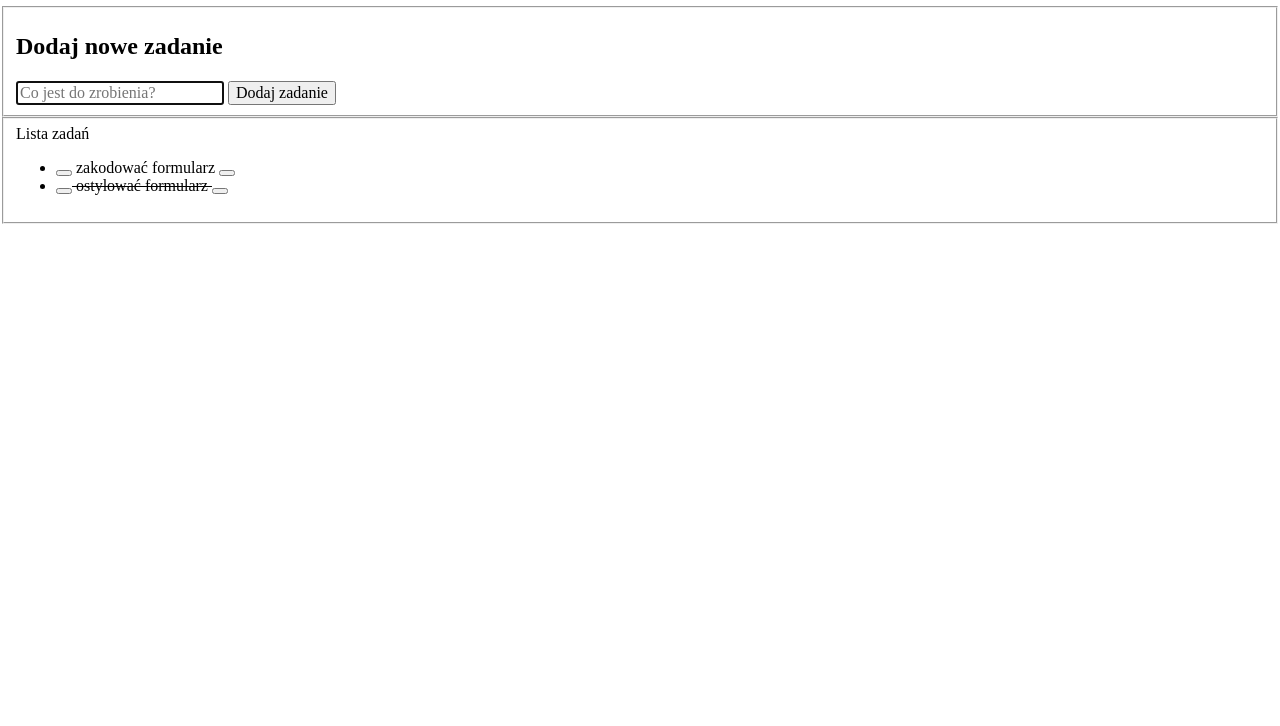
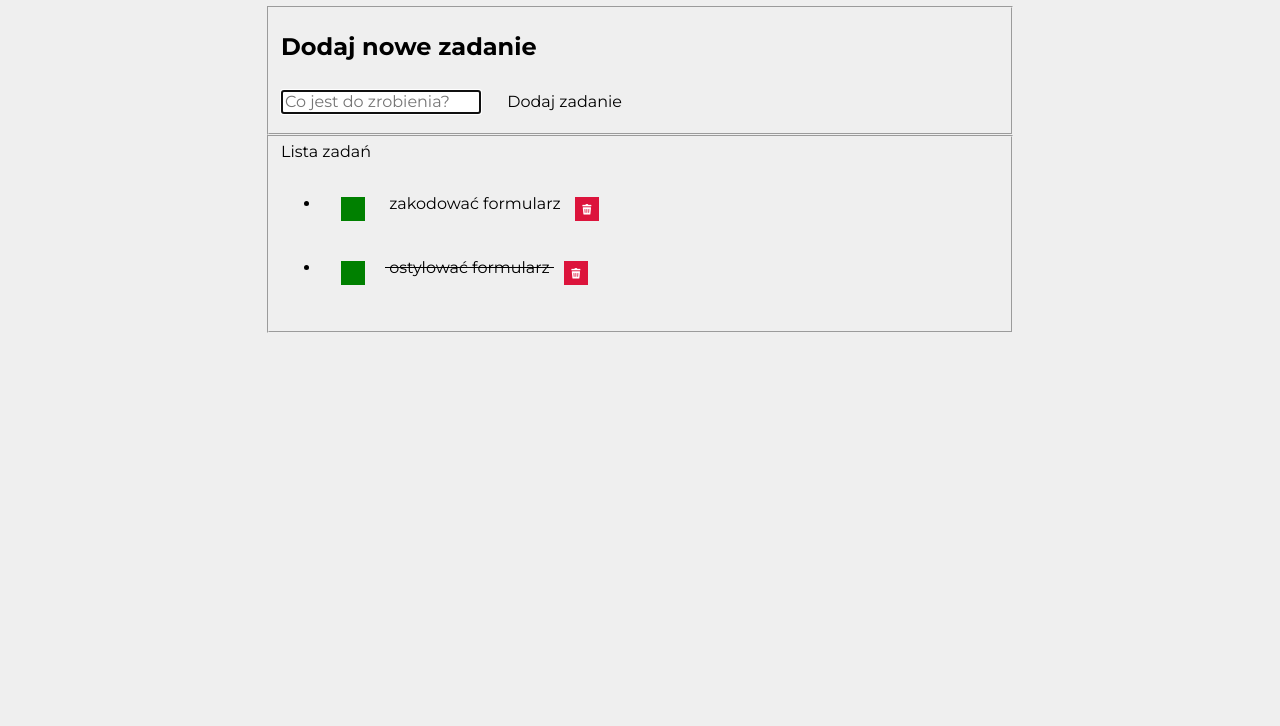
Before and after one commit to DagmaraKC/to-do-list, a plain HTML site: page index.html in a window 1280 px wide. Shown: the part 74-800 px from the top of the page. Drawn offline with nearby package versions, Linux system fonts and the light colour scheme.

Commit message:
font, body style and remove button style added

```diff
--- a/css/form.css
+++ b/css/form.css
@@ -1,3 +1,21 @@
 .form__listItem--done {
     text-decoration: line-through;
 }
+
+.form__button {
+    padding: 12px;
+    border-style: none;
+    margin: 0px 10px;
+}
+
+.form__button--remove {
+    background-image: url(../images/bin-icon.png);
+    background-size: contain;
+    background-position: center;
+    /* margin: 20px; */
+}
+
+.form__button--done {
+    background-color: green;
+    margin: 20px;
+}
--- a/css/style.css
+++ b/css/style.css
@@ -7,3 +7,11 @@ Html {
 ::before {
     box-sizing: inherit;
 }
+
+.body {
+    font-family: "Montserrat", sans-serif;
+    display: block;
+    max-width: 750px;
+    margin: auto;
+    background-color: #eeee;
+}
--- a/index.html
+++ b/index.html
@@ -24,7 +24,7 @@
         <link href="css/form.css" rel="stylesheet" />
         <script defer src="js/script.js"></script>
     </head>
-    <body>
+    <body class="body">
         <h1 class="form__title">Lista zadań</h1>
         <form class="form js-form">
             <fieldset class="form__fieldset">
--- a/js/script.js
+++ b/js/script.js
@@ -53,9 +53,9 @@
     <li
     class="form__listItem ${task.done ? "form__listItem--done" : ""}"
     >
-    <button class="js-done"></button>
+    <button class="js-done form__button form__button--done"></button>
       ${task.content}
-    <button class="js-removeButton"></button>
+    <button class="js-removeButton form__button form__button--remove"></button>
     </li>
     `;
         }
```
Also changed, not shown: images/bin-icon.png (added).
